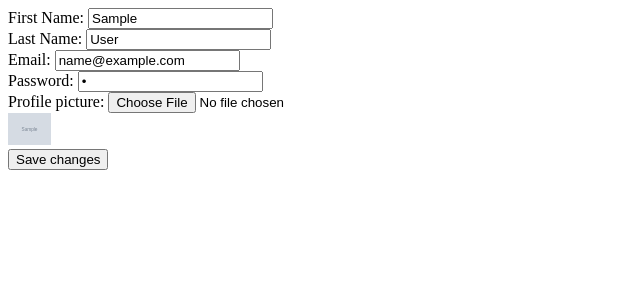
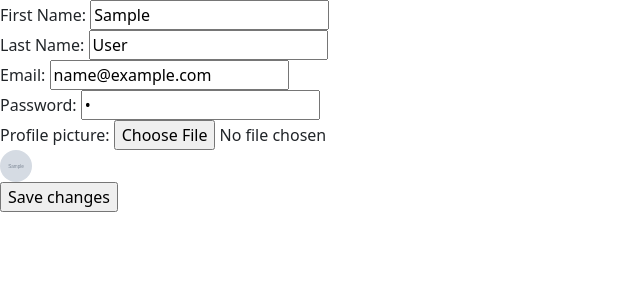
Before and after one commit to pakmmc/Movies, a Flask app: template FlaskUserDemo/templates/users_edit.html in a window 1280 px wide. Shown: the top 300 px of the page, without its empty margins (0-640 px from the left). Run offline with Flask 2, Linux system fonts and the light colour scheme; the template is opened without the code that fills it: most values are stand-ins (such as "Sample title", 1, 10 or a date in 2020); grey boxes marked "Sample" are stand-in pictures.

Commit message:
Some basic example CSS

```diff
--- a/FlaskUserDemo/static/css/custom.css
+++ b/FlaskUserDemo/static/css/custom.css
@@ -1,3 +1,15 @@
-body {
+table {
+    border-collapse: collapse;
+}
+th, td {
+    border: 0.5px solid black;
+}
+tr:nth-child(2n) {
+    background-color: lightgrey;
+}
 
+img {
+    border-radius: 50%;
+    aspect-ratio: 1;
+    object-fit: cover;
 }
--- a/FlaskUserDemo/templates/_layout.html
+++ b/FlaskUserDemo/templates/_layout.html
@@ -4,6 +4,11 @@
     <meta charset="utf-8">
     <meta name="viewport" content="width=device-width, initial-scale=1">
     <title>{% block title %}{% endblock %}</title>
+    <!-- CSS only -->
+    <link href="https://cdn.jsdelivr.net/npm/bootstrap@5.1.3/dist/css/bootstrap.min.css" rel="stylesheet" integrity="sha384-1BmE4kWBq78iYhFldvKuhfTAU6auU8tT94WrHftjDbrCEXSU1oBoqyl2QvZ6jIW3" crossorigin="anonymous">
+    <!-- JavaScript Bundle with Popper -->
+    <script src="https://cdn.jsdelivr.net/npm/bootstrap@5.1.3/dist/js/bootstrap.bundle.min.js" integrity="sha384-ka7Sk0Gln4gmtz2MlQnikT1wXgYsOg+OMhuP+IlRH9sENBO0LRn5q+8nbTov4+1p" crossorigin="anonymous"></script>
+
     <link rel="stylesheet" href="{{ url_for('static', filename='css/custom.css') }}">
 </head>
 <body>
```
